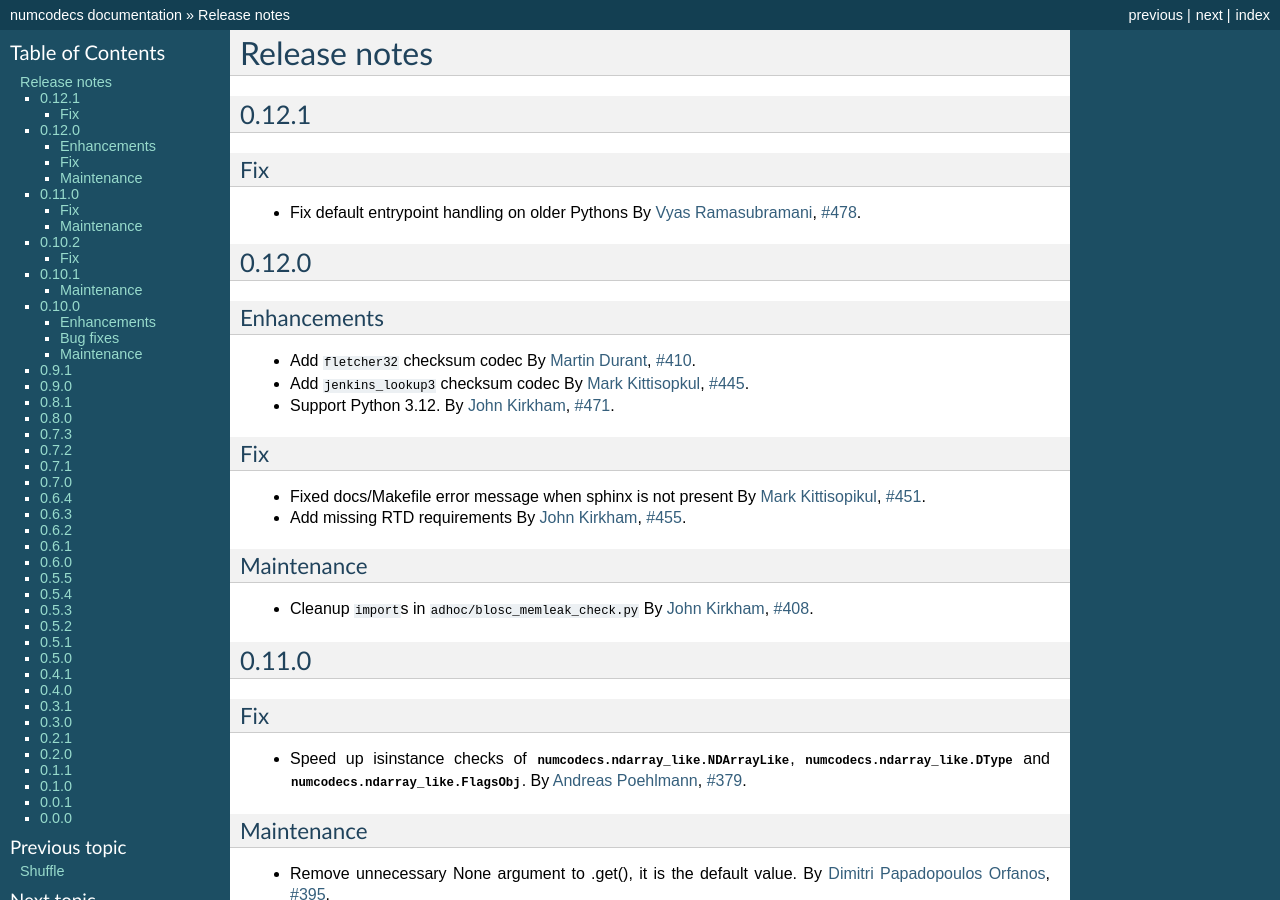
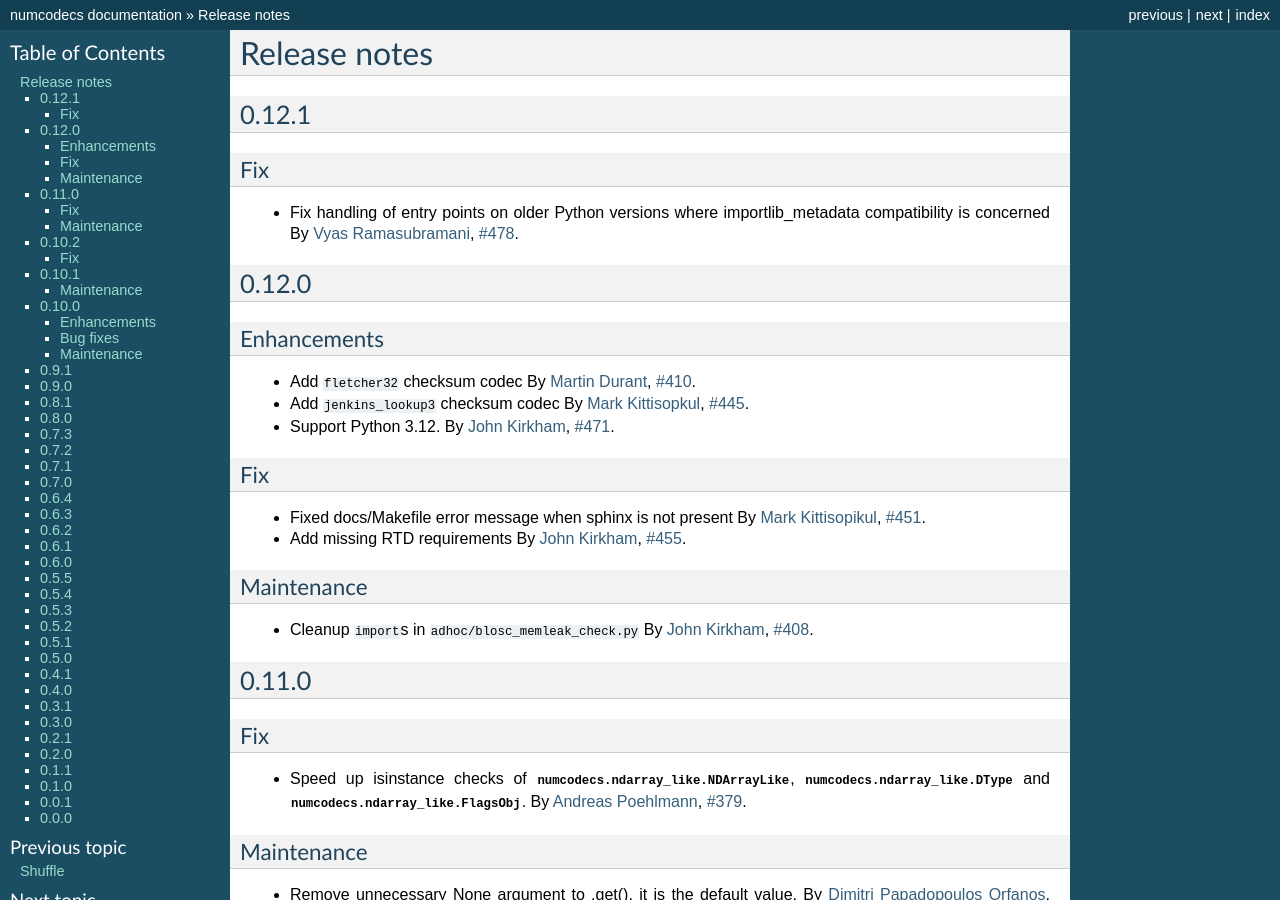
Before and after one commit to zarr-developers/numcodecs, a Sphinx documentation site: the page built from docs/release.rst, in a window 1280 px wide and 900 px high. Built offline with Sphinx 7.4.7, drawn with Linux system fonts in a browser that asks for light colours; the version number could not be read and is left out.

Commit message:
Update release notes

```diff
--- a/docs/release.rst
+++ b/docs/release.rst
@@ -15,7 +15,7 @@ Release notes
 Fix
 ~~~
 
-* Fix default entrypoint handling on older Pythons
+* Fix handling of entry points on older Python versions where importlib_metadata compatibility is concerned
   By :user:`Vyas Ramasubramani <vyasr>`, :issue:`478`.
 
 .. _release_0.12.0:
```
